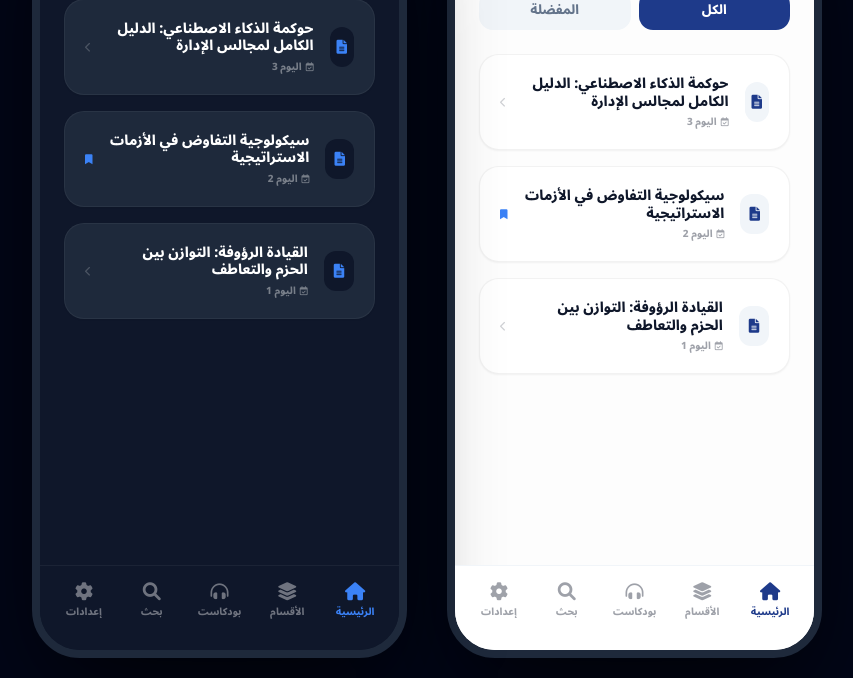
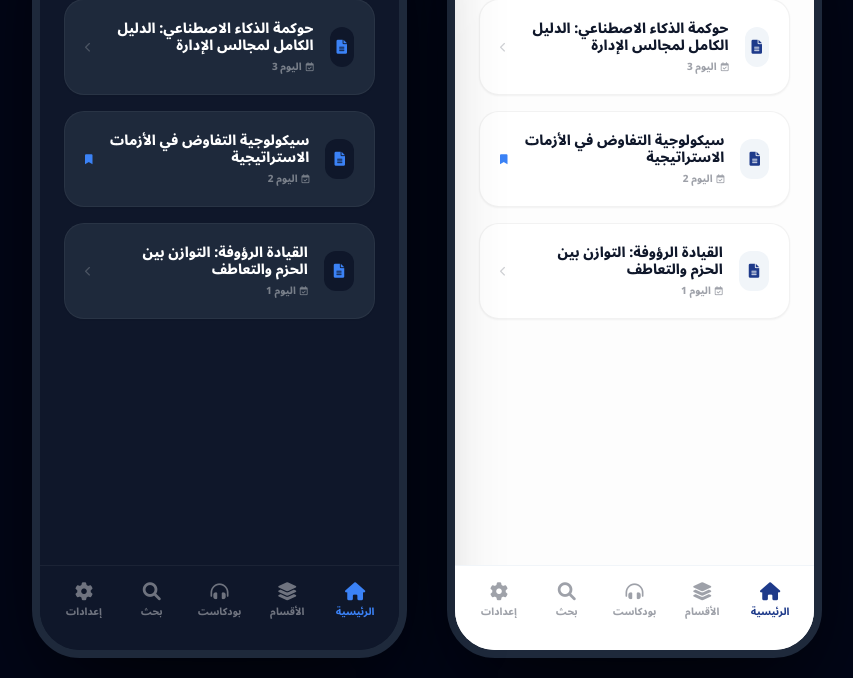
Before and after one commit to ehamza-web/majrra, a plain HTML site: page leadership-art-archive.html in a window 1280 px wide. Shown: the part 142-820 px from the top of the page, without its empty margins (213-1066 px from the left). Drawn offline with nearby package versions, Linux system fonts and the light colour scheme.

Commit message:
Update leadership-art-archive.html

```diff
--- a/leadership-art-archive.html
+++ b/leadership-art-archive.html
@@ -168,13 +168,6 @@
             <h1 class="text-2xl font-black">أفكار فن القيادة</h1>
         </header>
 
-        <div class="px-6 mb-4">
-            <div class="flex gap-2">
-                <button class="filter-btn active" onclick="setFilter('all', 'light')">الكل</button>
-                <button class="filter-btn" onclick="setFilter('fav', 'light')">المفضلة</button>
-            </div>
-        </div>
-
         <main class="flex-grow px-6 py-2 overflow-y-auto space-y-4" id="list-light"></main>
 
         <div id="modal-light" class="modal-view light-mode">
@@ -295,7 +288,7 @@
                     <div class="flex-grow flex flex-col items-center justify-center text-center">
                         <div class="w-48 h-48 rounded-3xl bg-gradient-to-br from-blue-600 to-indigo-900 shadow-2xl flex items-center justify-center mb-10"><i class="fas fa-volume-up text-white/30 text-6xl"></i></div>
                         <h3 class="text-xl font-black mb-2 px-6">${cap.title}</h3>
-                        <p class="text-blue-500 font-bold text-sm mb-12">كبسولة صوتية - ${cap.day}</p>
+                        <p class="text-blue-500 font-bold text-sm mb-12">فكرة صوتية - ${cap.day}</p>
                         <div class="w-full h-1.5 ${isDarkMode ? 'bg-gray-500/10' : 'bg-slate-200'} rounded-full mb-8 relative"><div class="absolute inset-y-0 right-0 w-1/3 bg-blue-500 rounded-full"></div></div>
                         <div class="flex items-center gap-8">
                             <i class="fas fa-backward text-2xl opacity-40"></i>
```
